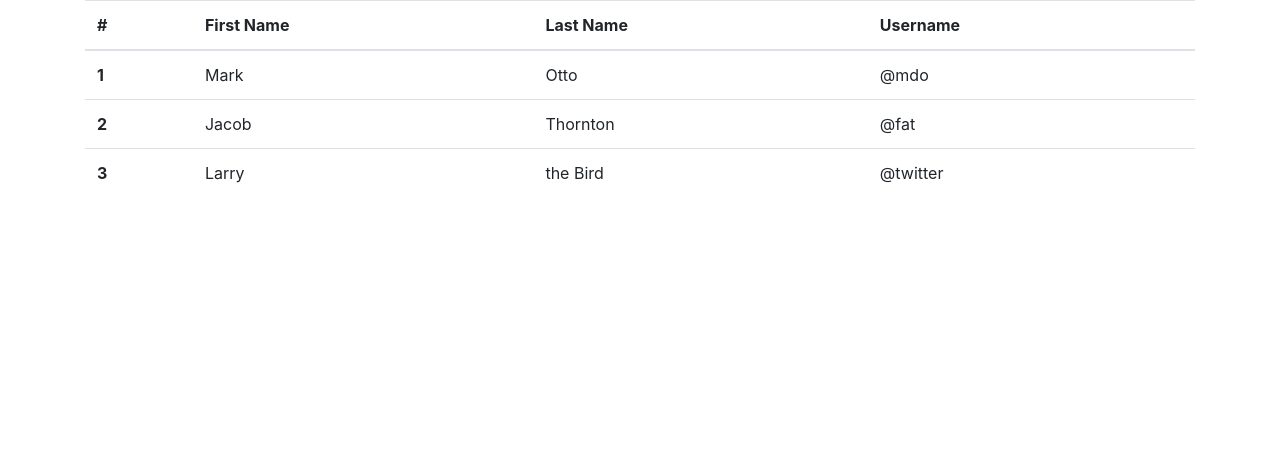
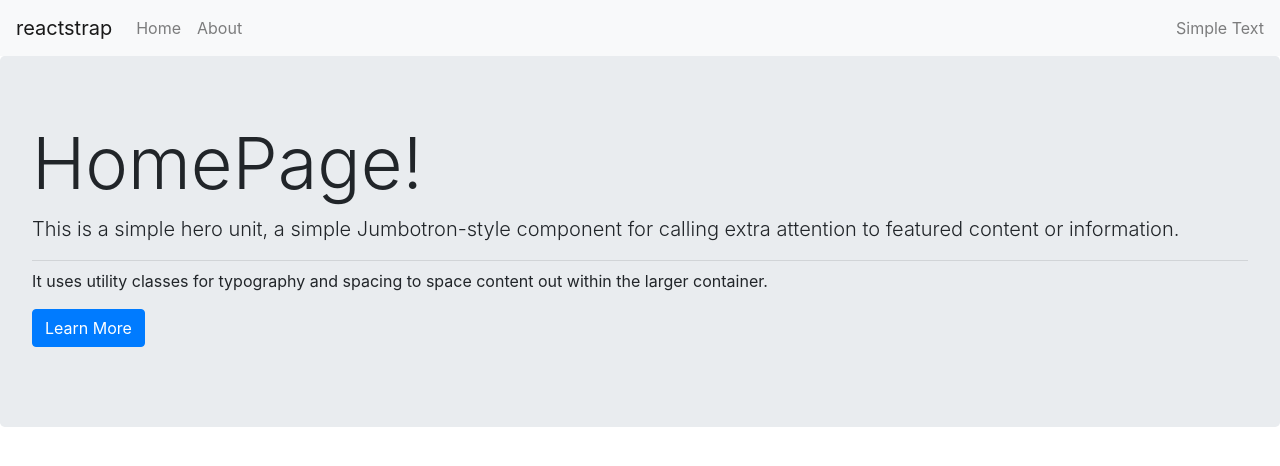
Before and after one commit to hbayuz/reactapp, a React (Create React App) app: page / in a window 1280 px wide. Shown: the top 466 px of the page. Built offline with nearby package versions, Linux system fonts and the light colour scheme.

Commit message:
mencoba React Router

```diff
--- a/src/App.js
+++ b/src/App.js
@@ -1,17 +1,26 @@
 import React from 'react';
-import BootstrapComp from './Component/Class/BootstrapComp';
+import NavbarComp from './Component/Fungsional/NavbarComp';
+import { BrowserRouter, Switch, Route } from 'react-router-dom';
+import HomePage from './Component/Fungsional/HomePage';
+import About from './Component/Fungsional/AboutComp';
 
+// import BootstrapComp from './Component/Class/BootstrapComp';
 // import Parent from './Component/Class/Parent';
 //import logo from './logo.svg';
 //import './App.css';
 // import Home from './Component/Fungsional/Home';
 //import Beranda from './Component/Class/Beranda';
 
-function App() {
+const App = () => {
   return (
-    <div className="App">
-      <BootstrapComp/>
-    </div>
+    <BrowserRouter>
+      <NavbarComp />
+      <Switch>
+        <Route exact path="/" component={HomePage} />
+        <Route exact path="/about" component={About} />
+      </Switch>
+    </BrowserRouter>
+
   );
 }
 
--- /dev/null
+++ b/src/Component/Fungsional/AboutComp.jsx
@@ -0,0 +1,20 @@
+import React from 'react';
+import { Jumbotron, Button } from 'reactstrap';
+
+const AboutComp = (props) => {
+    return (
+        <div>
+            <Jumbotron>
+                <h1 className="display-3">About Us!</h1>
+                <p className="lead">This is a simple hero unit, a simple Jumbotron-style component for calling extra attention to featured content or information.</p>
+                <hr className="my-2" />
+                <p>It uses utility classes for typography and spacing to space content out within the larger container.</p>
+                <p className="lead">
+                    <Button color="primary">Learn More</Button>
+                </p>
+            </Jumbotron>
+        </div>
+    );
+}
+
+export default AboutComp;
--- /dev/null
+++ b/src/Component/Fungsional/HomePage.jsx
@@ -0,0 +1,20 @@
+import React from 'react';
+import { Jumbotron, Button } from 'reactstrap';
+
+const HomePage = (props) => {
+    return (
+        <div>
+            <Jumbotron>
+                <h1 className="display-3">HomePage!</h1>
+                <p className="lead">This is a simple hero unit, a simple Jumbotron-style component for calling extra attention to featured content or information.</p>
+                <hr className="my-2" />
+                <p>It uses utility classes for typography and spacing to space content out within the larger container.</p>
+                <p className="lead">
+                    <Button color="primary">Learn More</Button>
+                </p>
+            </Jumbotron>
+        </div>
+    );
+}
+
+export default HomePage;
--- /dev/null
+++ b/src/Component/Fungsional/NavbarComp.jsx
@@ -0,0 +1,38 @@
+import React, { useState } from 'react';
+import {
+    Collapse,
+    Navbar,
+    NavbarToggler,
+    NavbarBrand,
+    Nav,
+    NavItem,
+    NavLink,
+    NavbarText
+} from 'reactstrap';
+
+const NavbarComp = (props) => {
+    const [isOpen, setIsOpen] = useState(false);
+
+    const toggle = () => setIsOpen(!isOpen);
+    return (
+        <div>
+            <Navbar color="light" light expand="md">
+                <NavbarBrand href="/">reactstrap</NavbarBrand>
+                <NavbarToggler onClick={toggle} />
+                <Collapse isOpen={isOpen} navbar>
+                    <Nav className="mr-auto" navbar>
+                        <NavItem>
+                            <NavLink href="/">Home</NavLink>
+                        </NavItem>
+                        <NavItem>
+                            <NavLink href="/about">About</NavLink>
+                        </NavItem>
+                    </Nav>
+                    <NavbarText>Simple Text</NavbarText>
+                </Collapse>
+            </Navbar>
+        </div>
+    );
+}
+
+export default NavbarComp;
```
